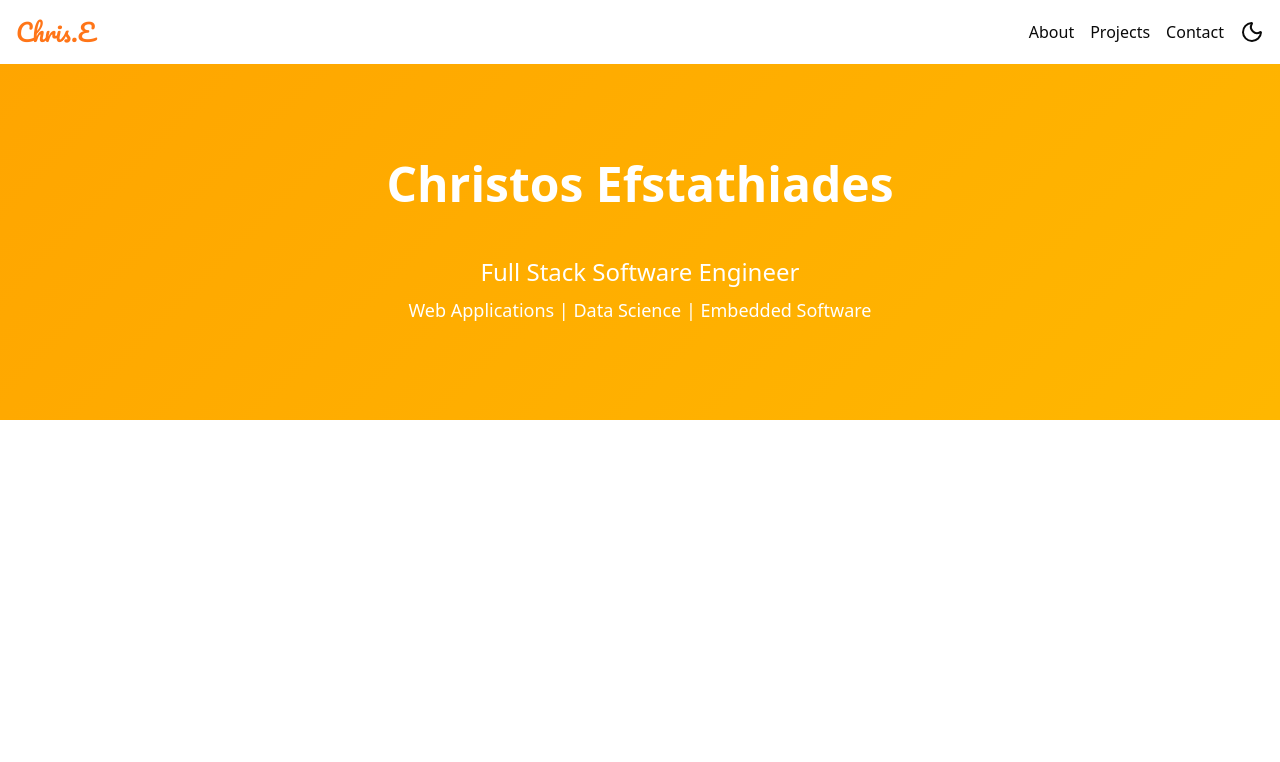
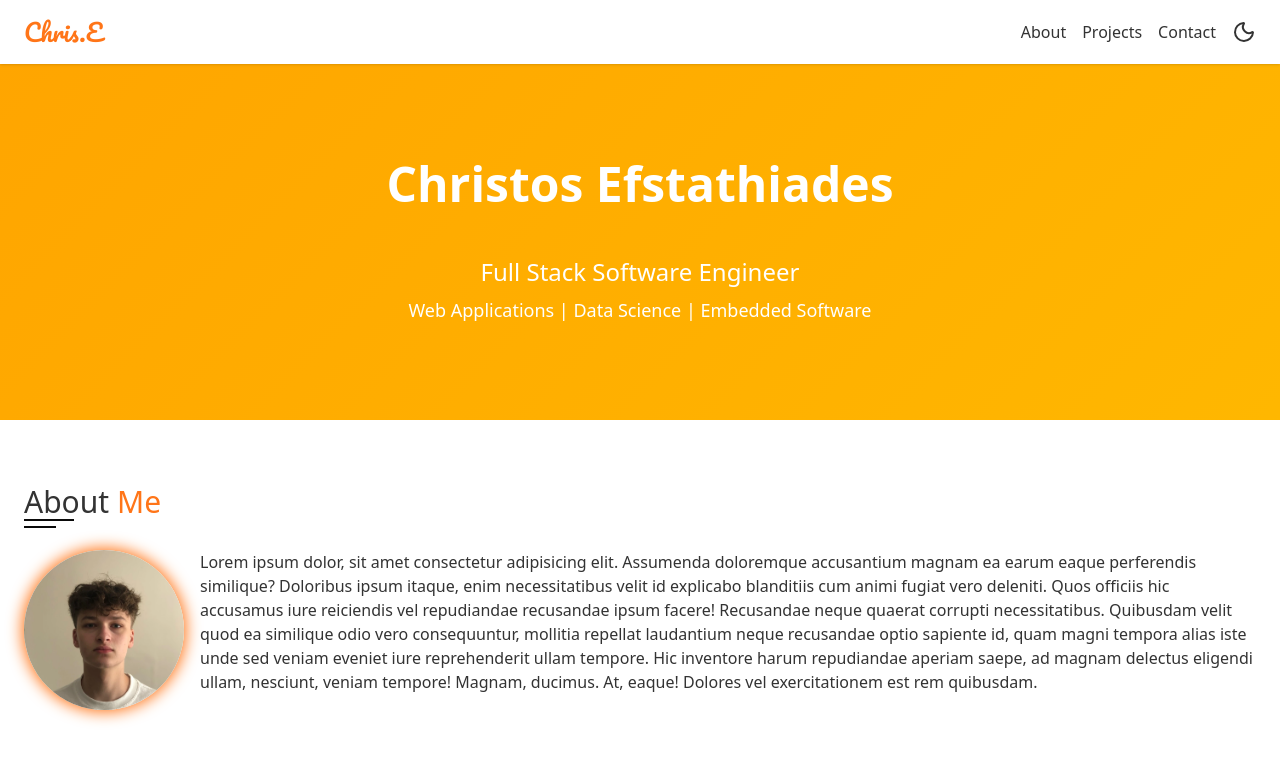
Before and after one commit to ChristosEfstathiades/Portfolio, a React (Vite) app: page / in a window 1280 px wide. Shown: the top 762 px of the page. Built offline with nearby package versions, Linux system fonts and the light colour scheme.

Commit message:
about me section

```diff
--- a/index.html
+++ b/index.html
@@ -9,7 +9,7 @@
         />
         <title>portfolio</title>
     </head>
-    <body>
+    <body class="text-[#333] dark:text-white">
         <div id="root"></div>
         <script type="module" src="/src/main.tsx"></script>
     </body>
--- a/src/App.tsx
+++ b/src/App.tsx
@@ -1,4 +1,6 @@
-import AppLayout from "./components/layouts/app-layout.tsx";
+import AppLayout from "@/components/layouts/app-layout";
+import SubHeading from "@/components/sub-heading";
+import face from "@/assets/myface.webp";
 function App() {
     return (
         <>
@@ -16,6 +18,35 @@ function App() {
                         </p>
                     </div>
                 </section>
+
+                <section id="about" className="py-8 sm:py-16 px-6">
+                    <SubHeading title="About Me" />
+                    <div className="flex flex-col sm:flex-row items-center sm:items-start">
+                        <img
+                            className="size-40 shrink-0 mr-4 object-cover rounded-full shadow-[0_0_15px_2px_rgba(255,117,24,1)]"
+                            src={face}
+                            alt=""
+                        />
+                        <p className="w">
+                            Lorem ipsum dolor, sit amet consectetur adipisicing
+                            elit. Assumenda doloremque accusantium magnam ea
+                            earum eaque perferendis similique? Doloribus ipsum
+                            itaque, enim necessitatibus velit id explicabo
+                            blanditiis cum animi fugiat vero deleniti. Quos
+                            officiis hic accusamus iure reiciendis vel
+                            repudiandae recusandae ipsum facere! Recusandae
+                            neque quaerat corrupti necessitatibus. Quibusdam
+                            velit quod ea similique odio vero consequuntur,
+                            mollitia repellat laudantium neque recusandae optio
+                            sapiente id, quam magni tempora alias iste unde sed
+                            veniam eveniet iure reprehenderit ullam tempore. Hic
+                            inventore harum repudiandae aperiam saepe, ad magnam
+                            delectus eligendi ullam, nesciunt, veniam tempore!
+                            Magnam, ducimus. At, eaque! Dolores vel
+                            exercitationem est rem quibusdam.{" "}
+                        </p>
+                    </div>
+                </section>
             </AppLayout>
         </>
     );
--- a/src/components/dark-mode.tsx
+++ b/src/components/dark-mode.tsx
@@ -1,4 +1,4 @@
-import { Moon } from "lucide-react";
+import { Moon, Sun } from "lucide-react";
 import { useEffect, useState } from "react";
 
 export default function DarkMode() {
@@ -17,7 +17,8 @@ export default function DarkMode() {
     }, [darkMode]);
     return (
         <div onClick={() => setDarkMode(!darkMode)}>
-      <Moon />
+            {/* <Moon /> */}
+            {darkMode ? <Sun /> : <Moon />}
         </div>
     );
 }
--- a/src/components/layouts/app-layout.tsx
+++ b/src/components/layouts/app-layout.tsx
@@ -1,4 +1,4 @@
-import Navigation from "./navigation.tsx";
+import Navigation from "@/components/layouts/navigation";
 
 export default function AppLayout({ children }: { children: React.ReactNode }) {
     return (
--- a/src/components/layouts/navigation.tsx
+++ b/src/components/layouts/navigation.tsx
@@ -13,7 +13,7 @@ const navItems: string[] = ["about", "projects", "contact"];
 
 export default function Navigation() {
     return (
-        <header className="sticky p-4 w-screen flex left-0 flow top-0 justify-between items-center">
+        <header className="sticky py-4 px-6 flex left-0 flow top-0 justify-between items-center bg-white dark:bg-black z-2 shadow-sm">
             <p className="text-orange-primary text-2xl font-cursive">Chris.E</p>
             <nav>
                 <ul className="sm:flex space-x-4 hidden">
@@ -33,7 +33,7 @@ export default function Navigation() {
                 </ul>
                 <div className="sm:hidden">
                     <Sheet>
-                        <SheetTrigger>
+                        <SheetTrigger className="cursor-pointer">
                             <Menu />
                         </SheetTrigger>
                         <SheetContent className="w-[220px]" side="left">
@@ -54,7 +54,7 @@ export default function Navigation() {
                                         </li>
                                     );
                                 })}
-                                <li className="cursor-pointer mx-auto transition hover:text-orange-primary">
+                                <li className="cursor-pointer mx-auto transition hover:text-orange-primary hov">
                                     <DarkMode />
                                 </li>
                             </ul>
--- /dev/null
+++ b/src/components/sub-heading.tsx
@@ -0,0 +1,10 @@
+export default function SubHeading({ title }: { title: string }) {
+    const firstWord = title.split(" ")[0];
+    const secondWord = title.split(" ")[1];
+    return (
+        <h2 className="text-3xl font-medium relative mb-7.5 before:content-[''] before:w-12.5 before:h-0.5 before:bg-foreground before:absolute before:-bottom-px after:content-[''] after:w-8 after:h-0.5 after:absolute after:-bottom-2 after:left-0 after:bg-foreground">
+            {firstWord}{" "}
+            <span className="text-orange-primary">{secondWord}</span>
+        </h2>
+    );
+}
--- a/src/index.css
+++ b/src/index.css
@@ -22,7 +22,7 @@
 }
 
 @theme {
-    --color-orange-primary: #ff7518;
+    --color-orange-primary: rgb(255, 117, 24);
     --font-cursive: "Pacifico", cursive;
 }
 
```
Also changed, not shown: src/assets/myface.webp (added). Lines whose indentation alone changed are shown as unchanged.
